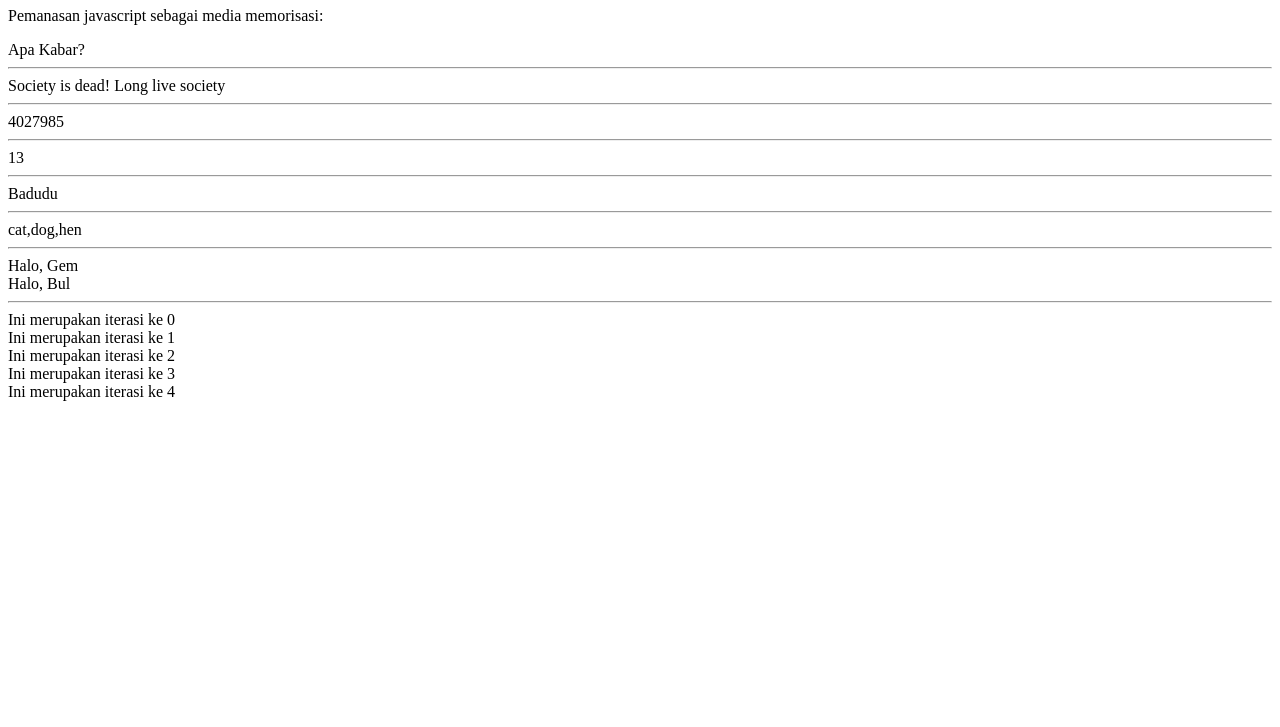
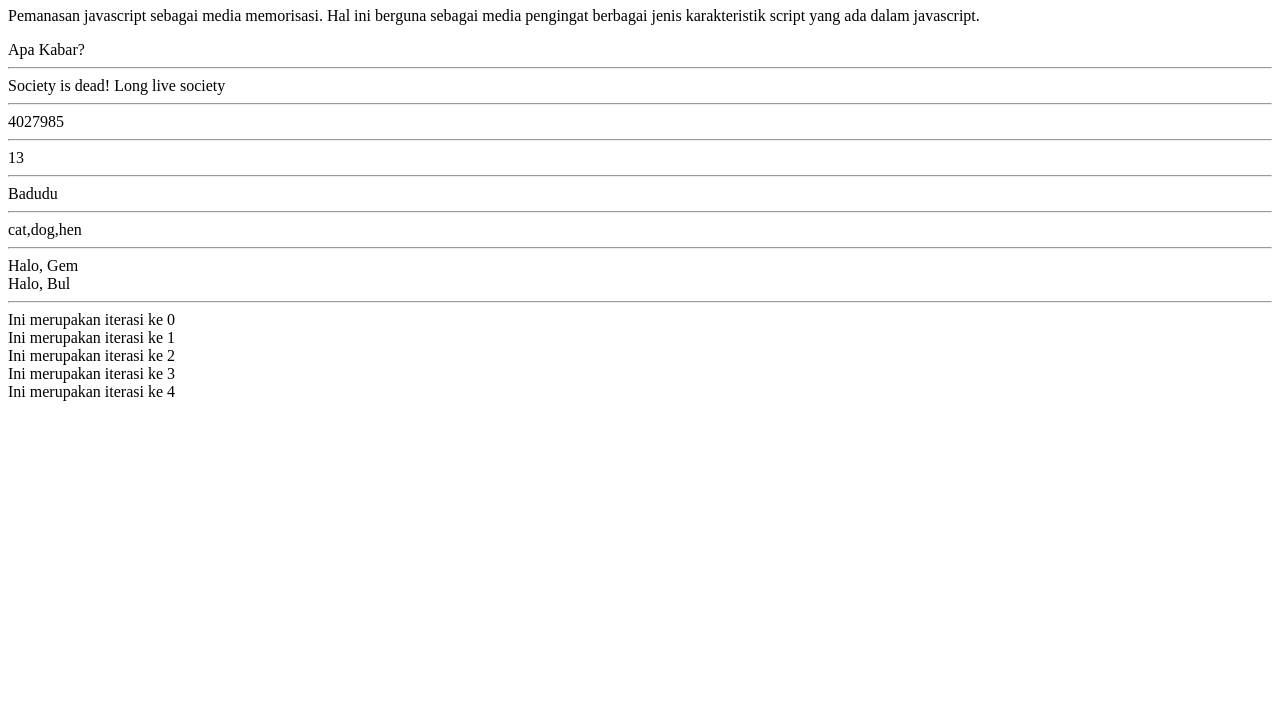
Before and after one commit to faster-web/high-perform-web, a plain HTML site: page index-javascript.html in a window 1280 px wide. Shown: the part 73-800 px from the top of the page. Drawn offline with Linux system fonts and the light colour scheme.

Commit message:
Minor editing
Minor editing index-javascript.html

```diff
--- a/index-javascript.html
+++ b/index-javascript.html
@@ -13,7 +13,7 @@
 	</head>
 	<body>
 		<h1>Testing Javascript</h1>
-		<p align="justify">Pemanasan javascript sebagai media memorisasi:</p>
+		<p align="justify">Pemanasan javascript sebagai media memorisasi. Hal ini berguna sebagai media pengingat berbagai jenis karakteristik script yang ada dalam javascript.</p>
 
 		<script type="text/javascript">
 
@@ -31,6 +31,7 @@
 		<script type="text/javascript">
 
 			// 03 concatenation strings
+			// quote diambil dari film Dead Poet Society
 			var quote1 = "Society is dead! ";
 			var quote2 = "Long live society";
 			var quotation = quote1 + quote2;
@@ -114,7 +115,8 @@
 				alert(nama);
 			}
 
-			// 09c ditambahkan else
+			// 09c ditambahkan else dan
+			// alert yang keluar jika kondisi if tidak dipenuhi
 			var nama = "gema";
 			if (nama == "Gema"){
 				alert(nama);
```
